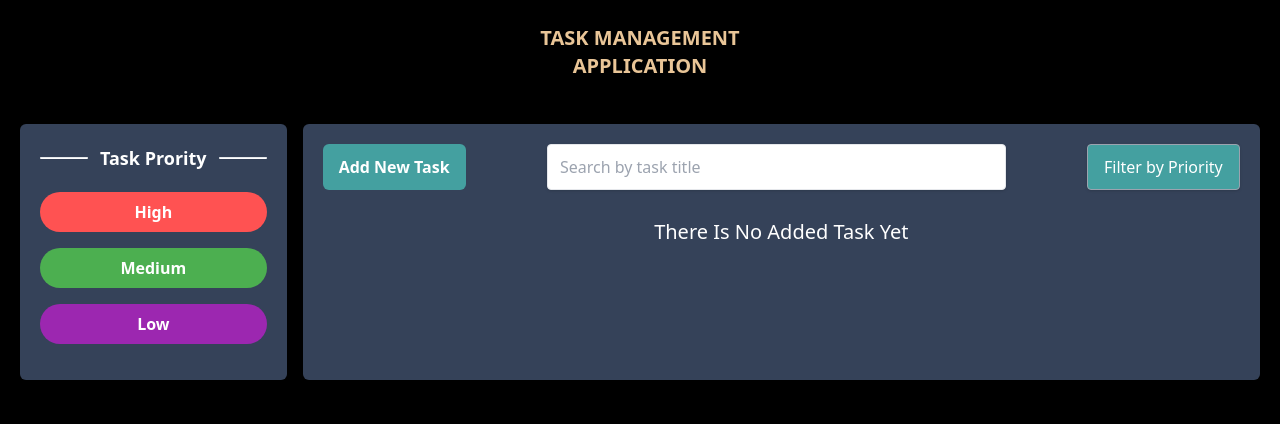
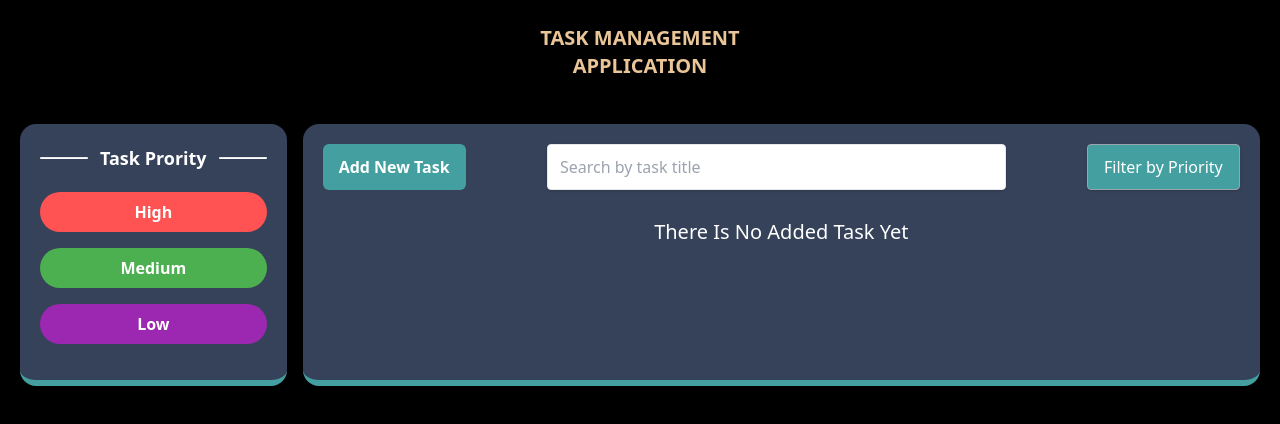
Before and after one commit to RuhulAmin3/todo-application, a React (Vite) app: page / in a window 1280 px wide. Shown: the top 424 px of the page. Built offline with nearby package versions, Linux system fonts and the light colour scheme.

Commit message:
add readme file with proper documentation and modify design

```diff
--- a/src/components/TodoPriorityBox.tsx
+++ b/src/components/TodoPriorityBox.tsx
@@ -2,7 +2,7 @@ import TodoPriority from "./TodoPriority";
 
 const TodoPriorityBox = () => {
   return (
-    <div className="bg-[#354259] p-5 rounded-md hidden md:block">
+    <div className="bg-[#354259] p-5 rounded-2xl hidden md:block border-b-[6px] border-[#44A0A0]">
       <h3 className="text-lg capitalize font-semibold mb-5 flex gap-3 items-center">
         <hr className="w-12 h-[2px] rounded-md bg-white" />
         <span>Task Prority</span>
--- a/src/pages/Home.tsx
+++ b/src/pages/Home.tsx
@@ -42,8 +42,8 @@ const Home = () => {
       </h3>
       <div className="container text-white m-auto md:p-5 flex gap-4">
         <TodoPriorityBox />
-        <div className="flex-1 bg-[#354259] p-5 rounded-md w-full">
-          <div className="flex justify-between flex-col md:flex-row">
+        <div className="flex-1 bg-[#354259] p-5 rounded-2xl w-full border-b-[6px] border-[#44A0A0]">
+          <div className="flex justify-between flex-col md:flex-row gap-3 ">
             <Button
               type="button"
               className="mb-3"
@@ -60,7 +60,7 @@ const Home = () => {
             <select
               required
               name="priority"
-              className="appearance-none border border-gray-400 hover:border-gray-500 px-2 py-2 md:px-4 rounded shadow leading-tight focus:outline-none focus:shadow-outline mb-3 bg-[#44A0A0] text-white"
+              className="appearance-none border border-gray-400 hover:border-gray-500 px-2 py-2 md:px-4 rounded shadow leading-tight focus:outline-none focus:shadow-outline mb-3 bg-[#44A0A0] text-white cursor-pointer"
               onChange={(e) => handleFilter(e.target.value)}
             >
               <option value={""}>Filter by Priority</option>
```
Also changed, not shown: 1 other file (tests, documents, lock files or other folders).
